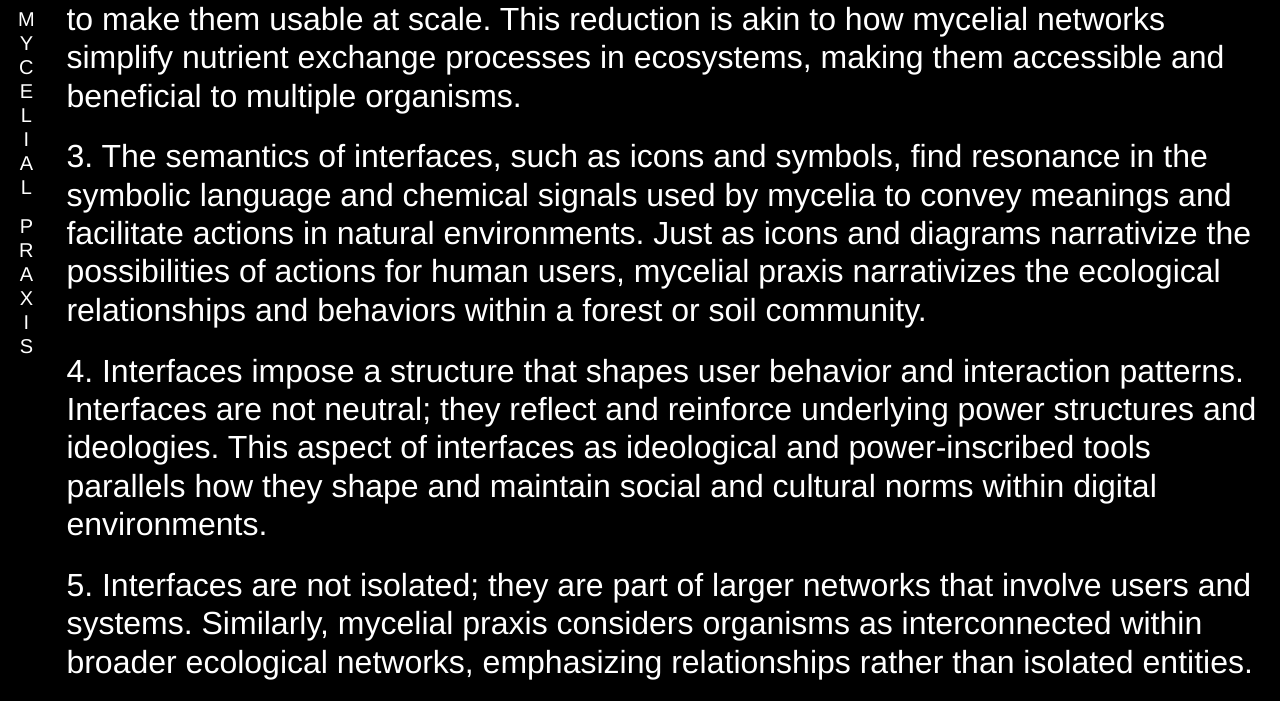
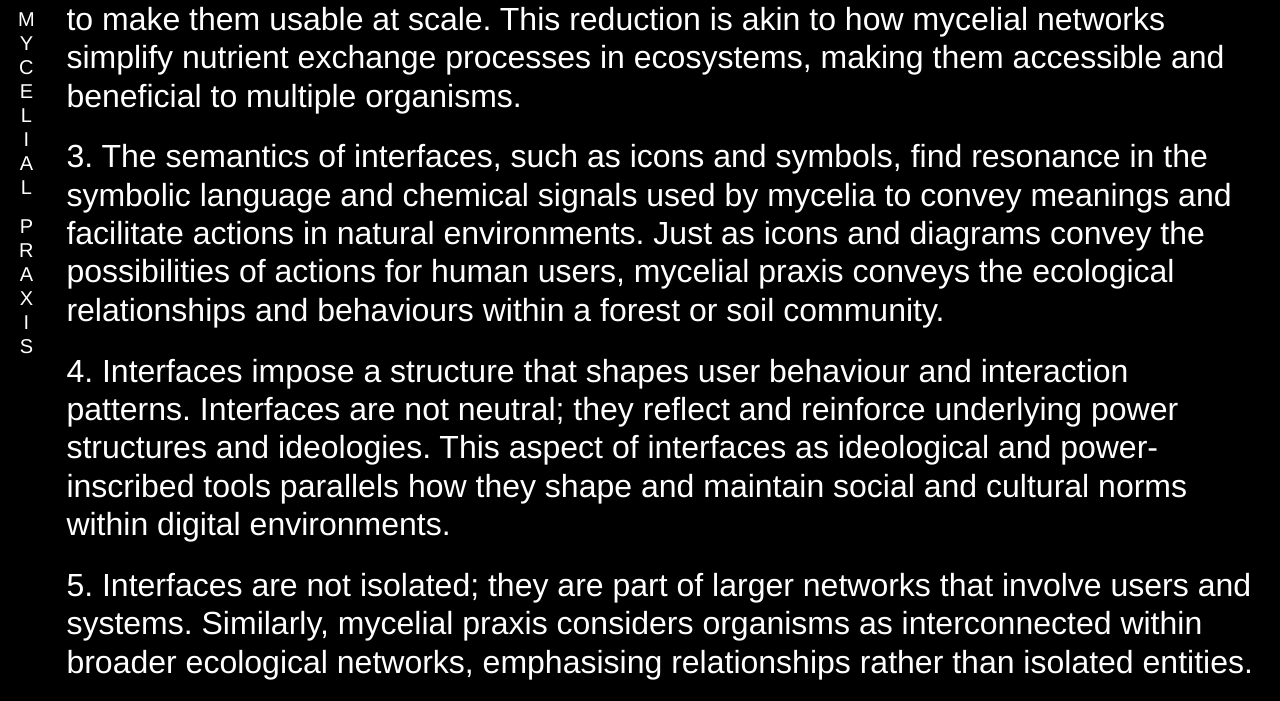
Before and after one commit to oscar-mac/communities-of-practice, a website: page public/index.html in a window 1280 px wide. Shown: the part 420-1121 px from the top of the page. Drawn offline with nearby package versions, Linux system fonts and the light colour scheme; no server answers; a web font is replaced by a local one.

Commit message:
Update index.html

```diff
--- a/public/index.html
+++ b/public/index.html
@@ -23,9 +23,9 @@
       <h2>Interface Design</h2>
       <p>1. Interfaces, like mycelial networks, act as thresholds that connect and disconnect entities. They structure flows of information or resources by combining and segmenting them. Similarly, mycelial networks connect different organisms and facilitate nutrient exchange, structuring ecological flows.</p>
       <p>2. Interfaces necessarily simplify and reduce the complexity of underlying systems to make them usable at scale. This reduction is akin to how mycelial networks simplify nutrient exchange processes in ecosystems, making them accessible and beneficial to multiple organisms.</p>
-      <p>3. The semantics of interfaces, such as icons and symbols, find resonance in the symbolic language and chemical signals used by mycelia to convey meanings and facilitate actions in natural environments. Just as icons and diagrams narrativize the possibilities of actions for human users, mycelial praxis narrativizes the ecological relationships and behaviors within a forest or soil community.</p>
-      <p>4. Interfaces impose a structure that shapes user behavior and interaction patterns. Interfaces are not neutral; they reflect and reinforce underlying power structures and ideologies. This aspect of interfaces as ideological and power-inscribed tools parallels how they shape and maintain social and cultural norms within digital environments.</p>
-      <p>5. Interfaces are not isolated; they are part of larger networks that involve users and systems. Similarly, mycelial praxis considers organisms as interconnected within broader ecological networks, emphasizing relationships rather than isolated entities.</p>
+      <p>3. The semantics of interfaces, such as icons and symbols, find resonance in the symbolic language and chemical signals used by mycelia to convey meanings and facilitate actions in natural environments. Just as icons and diagrams convey the possibilities of actions for human users, mycelial praxis conveys the ecological relationships and behaviours within a forest or soil community.</p>
+      <p>4. Interfaces impose a structure that shapes user behaviour and interaction patterns. Interfaces are not neutral; they reflect and reinforce underlying power structures and ideologies. This aspect of interfaces as ideological and power-inscribed tools parallels how they shape and maintain social and cultural norms within digital environments.</p>
+      <p>5. Interfaces are not isolated; they are part of larger networks that involve users and systems. Similarly, mycelial praxis considers organisms as interconnected within broader ecological networks, emphasising relationships rather than isolated entities.</p>
       <h2>Communities of practice</h2>
       <p> Communities of practice are groups of people who share a concern or a passion for something they do and learn how to do it better as they interact regularly <a href="https://www.wenger-trayner.com/wp-content/uploads/2022/06/15-06-Brief-introduction-to-communities-of-practice.pdf">(Wenger-Trayner, 2015)</a>. Wenger-Trayner states that three characteristics are crucial to a Community of Practice: </p>
       <p> 1. The domain. A community of practice is not merely a club of friends or a network of connections between people. It has an identity defined by a shared domain of interest. </p>
```
